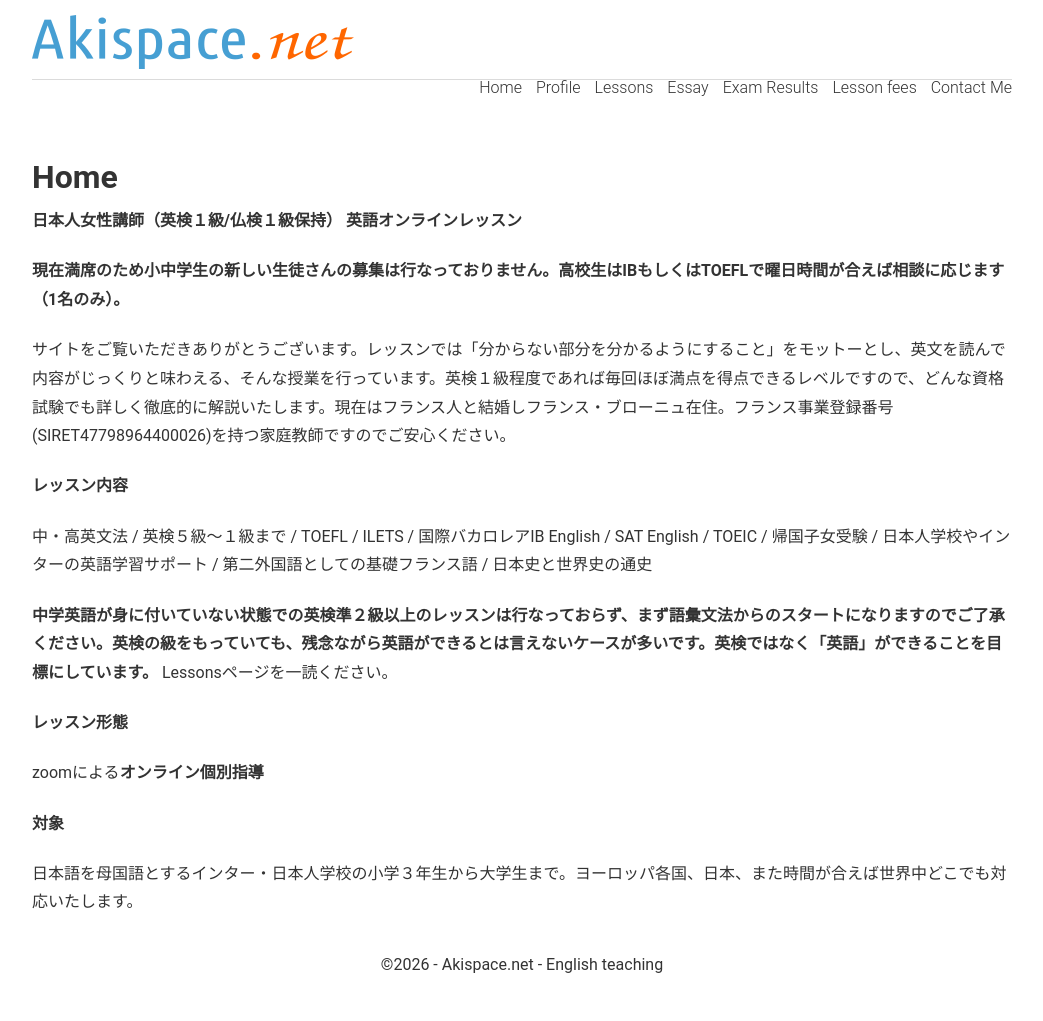
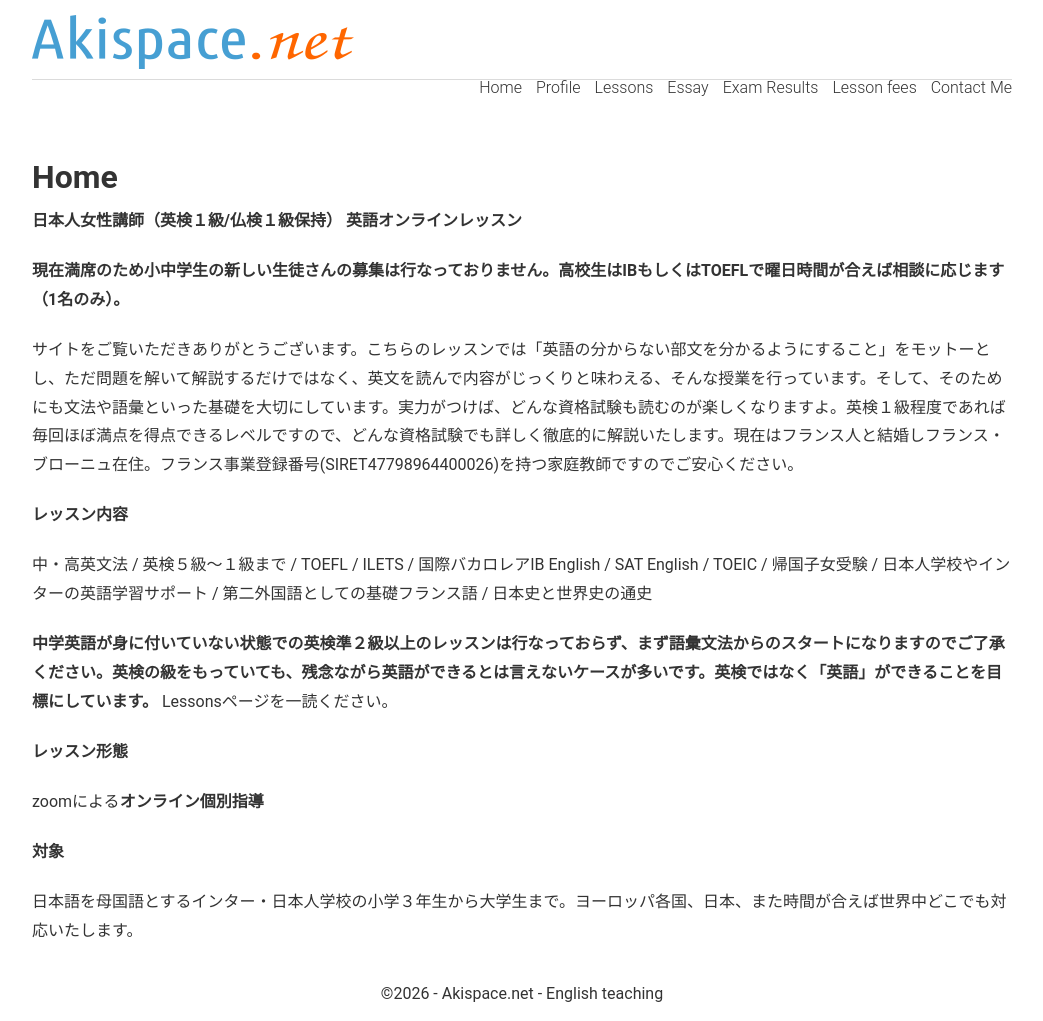
Before and after one commit to phocean/akispace, a Jekyll site: the page built from index.md, in a window 1280 px wide. Shown: the whole page, without its empty margins (118-1161 px from the left). Built offline with Jekyll 4.4.1, drawn with Linux system fonts in a browser that asks for light colours; before the commit the page ends 992 px from its top, so only the background shows below that.

Commit message:
Update index.md

```diff
--- a/index.md
+++ b/index.md
@@ -12,7 +12,7 @@ description: オンライン英語家庭教師　小学生から大学生まで
 
 **現在満席のため小中学生の新しい生徒さんの募集は行なっておりません。高校生はIBもしくはTOEFLで曜日時間が合えば相談に応じます（1名のみ）。**
 
-サイトをご覧いただきありがとうございます。レッスンでは「分からない部分を分かるようにすること」をモットーとし、英文を読んで内容がじっくりと味わえる、そんな授業を行っています。英検１級程度であれば毎回ほぼ満点を得点できるレベルですので、どんな資格試験でも詳しく徹底的に解説いたします。現在はフランス人と結婚しフランス・ブローニュ在住。フランス事業登録番号(SIRET47798964400026)を持つ家庭教師ですのでご安心ください。
+サイトをご覧いただきありがとうございます。こちらのレッスンでは「英語の分からない部文を分かるようにすること」をモットーとし、ただ問題を解いて解説するだけではなく、英文を読んで内容がじっくりと味わえる、そんな授業を行っています。そして、そのためにも文法や語彙といった基礎を大切にしています。実力がつけば、どんな資格試験も読むのが楽しくなりますよ。英検１級程度であれば毎回ほぼ満点を得点できるレベルですので、どんな資格試験でも詳しく徹底的に解説いたします。現在はフランス人と結婚しフランス・ブローニュ在住。フランス事業登録番号(SIRET47798964400026)を持つ家庭教師ですのでご安心ください。
 
 **レッスン内容**
 
```
